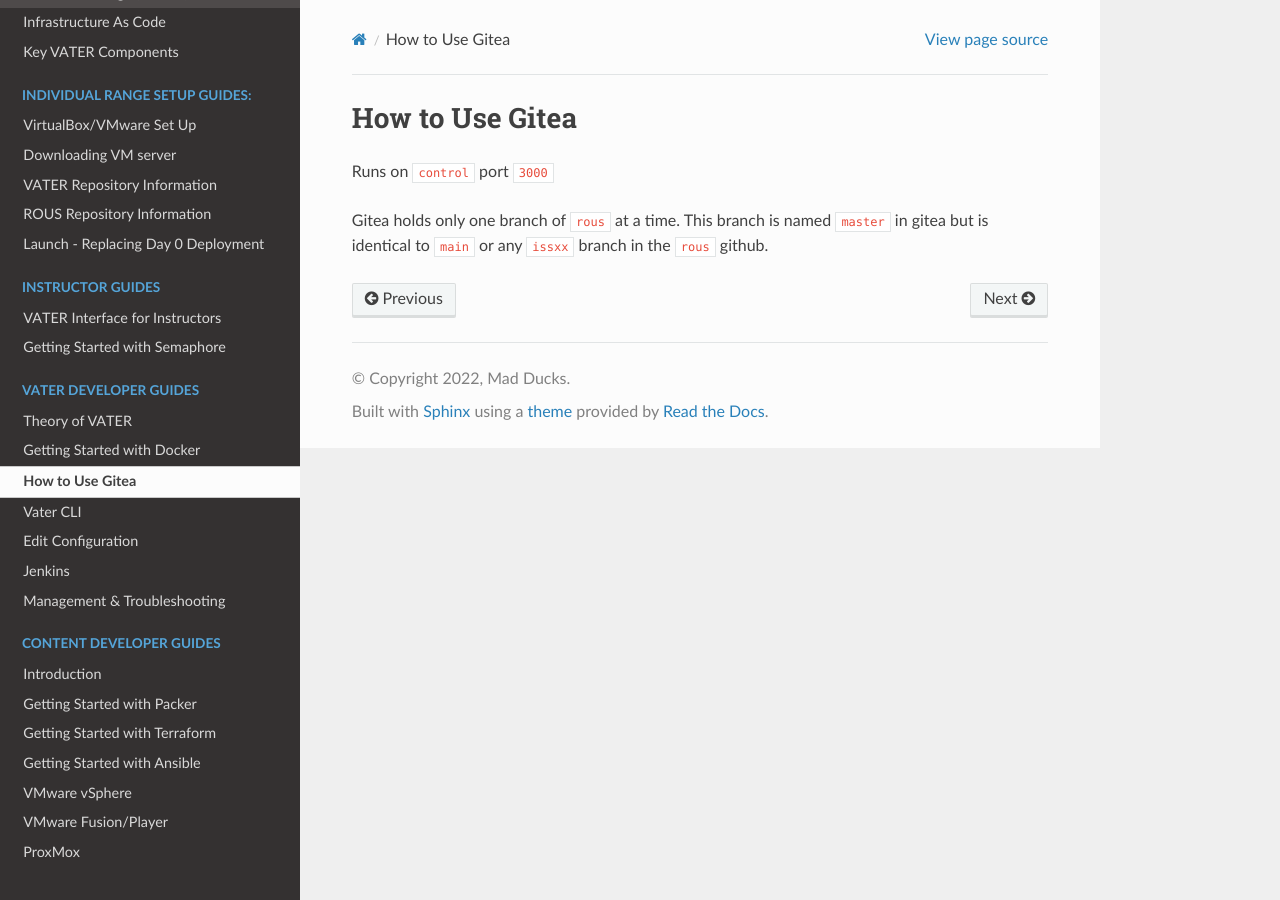
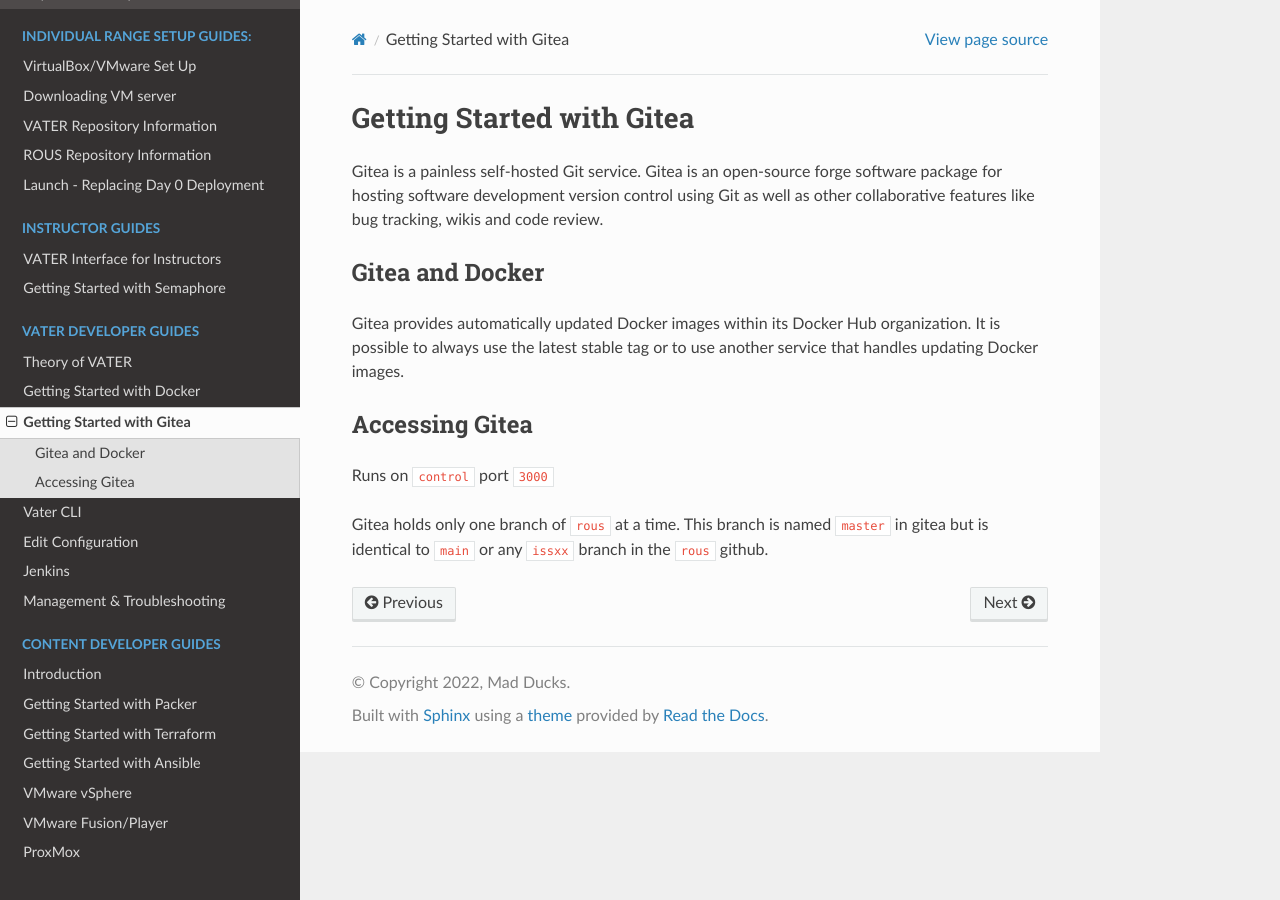
Before and after one commit to dev4vater/vater, a Sphinx documentation site: the page built from docs/source/gitea.rst, in a window 1280 px wide. Built offline with Sphinx 7.4.7 and the Read the Docs theme 2.0.0, drawn with Linux system fonts in a browser that asks for light colours.

Commit message:
Update gitea.rst

```diff
--- a/docs/source/gitea.rst
+++ b/docs/source/gitea.rst
@@ -1,5 +1,15 @@
-How to Use Gitea
-================
+Getting Started with Gitea
+==========================
+Gitea is a painless self-hosted Git service. Gitea is an open-source forge software package for hosting software development version control using Git as well as other collaborative features like bug tracking, wikis and code review.
+
+Gitea and Docker
+~~~~~~~~~~~~~~~~
+
+Gitea provides automatically updated Docker images within its Docker Hub organization.
+It is possible to always use the latest stable tag or to use another service that handles updating Docker images.
+
+Accessing Gitea
+~~~~~~~~~~~~~~~
 
 Runs on ``control`` port ``3000``
 
```
